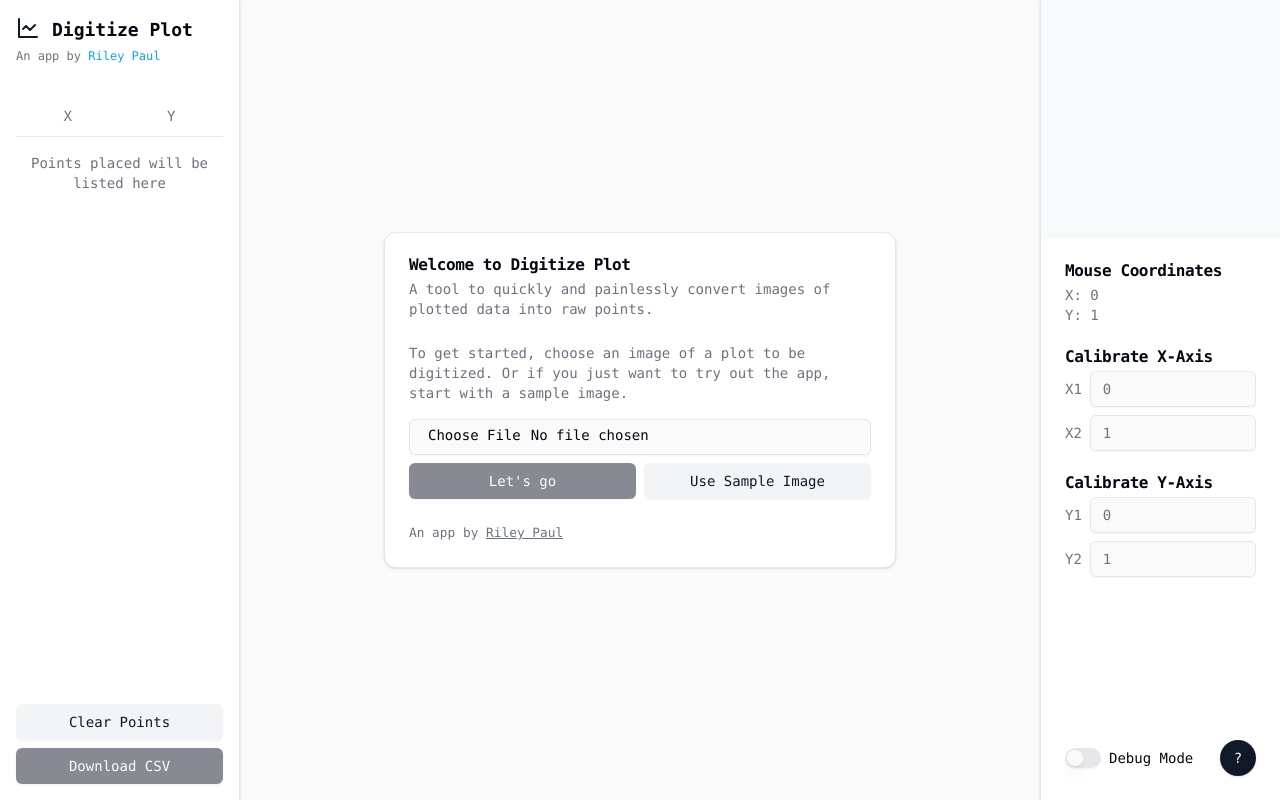
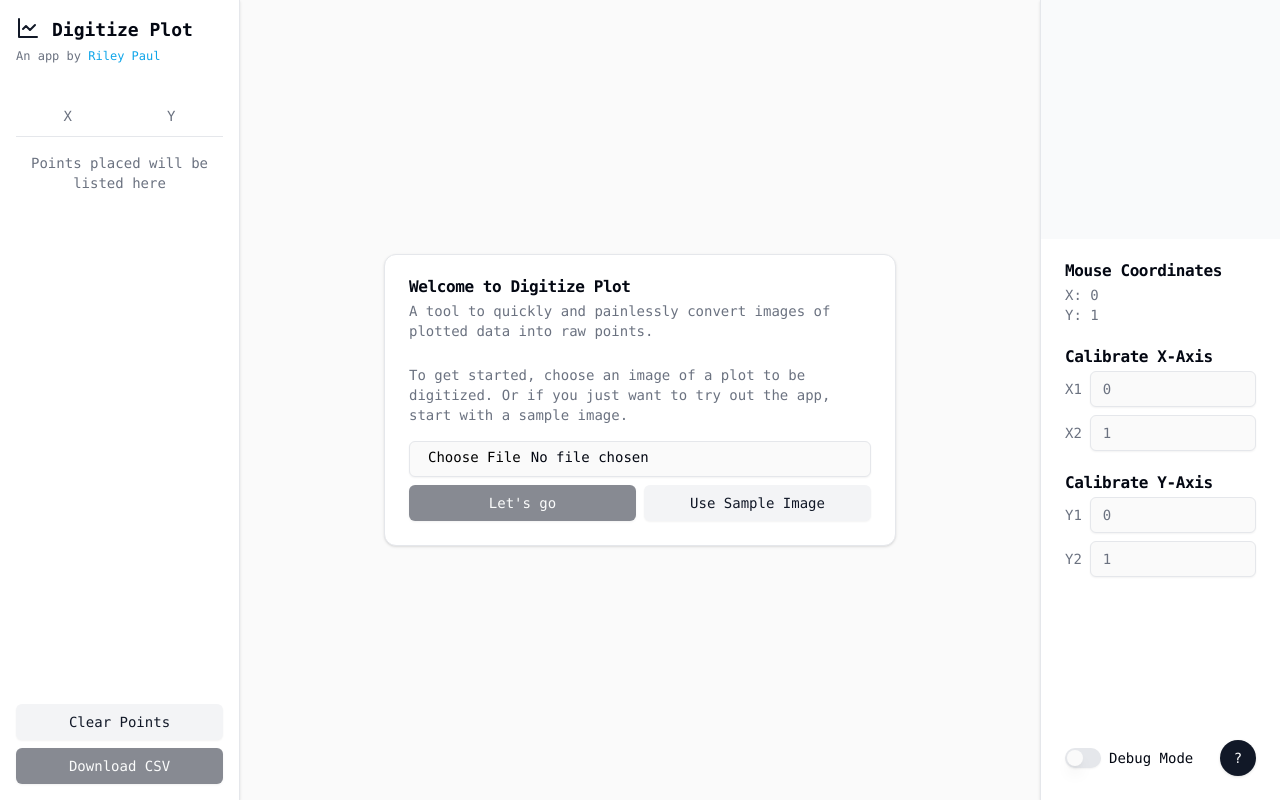
Before and after one commit to riley-paul/digitize-plot, a React (Vite) app: page / in a window 1280 px wide. Built offline with nearby package versions, Linux system fonts and the light colour scheme; a web font is replaced by a local one.

Commit message:
remove other app by riley

```diff
--- a/src/components/Dropzone.tsx
+++ b/src/components/Dropzone.tsx
@@ -10,7 +10,6 @@ import {
   Card,
   CardContent,
   CardDescription,
-  CardFooter,
   CardHeader,
   CardTitle,
 } from "@/components/ui/card";
@@ -99,18 +98,6 @@ export default function Dropzone({ setImage }: Props) {
             <input type="submit" hidden />
           </form>
         </CardContent>
-        <CardFooter>
-          <small className="text-muted-foreground">
-            An app by{" "}
-            <a
-              href="https://rileypaul.ca"
-              className="underline hover:no-underline hover:text-foreground"
-              target="blank"
-            >
-              Riley Paul
-            </a>
-          </small>
-        </CardFooter>
       </Card>
     </div>
   );
```
